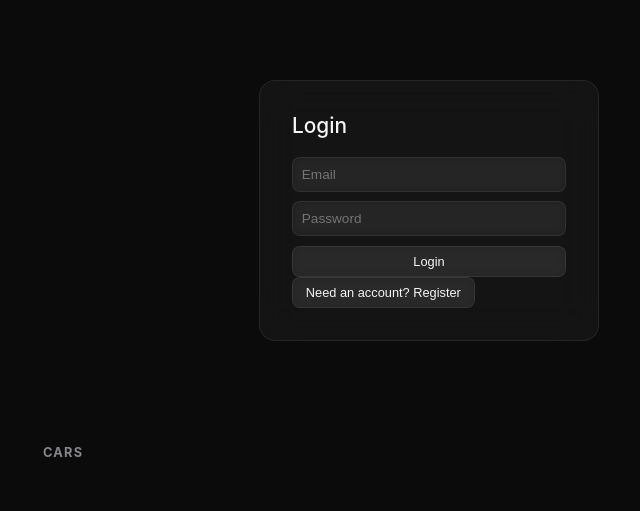
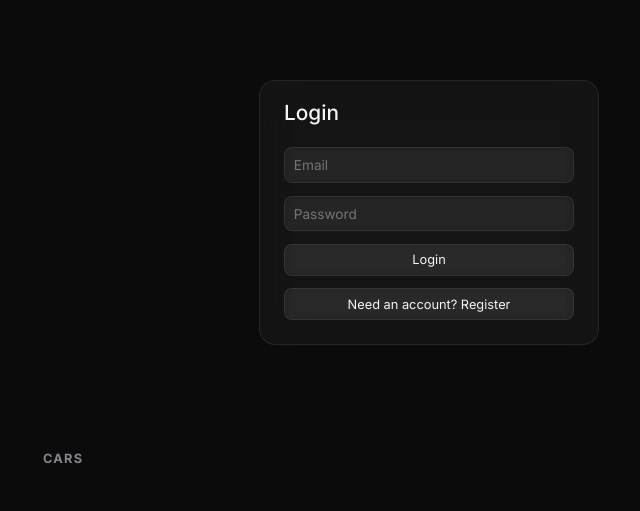
Before and after one commit to pinis3/GA, a website: page client/index.html in a window 1280 px wide. Shown: the whole page, without its empty margins (211-851 px from the left). Drawn offline with nearby package versions, Linux system fonts and the light colour scheme; no server answers.

Commit message:
fixed some css

```diff
--- a/client/client.js
+++ b/client/client.js
@@ -91,9 +91,9 @@ function Login({ setAuthenticated, setEmail }) {
                     onChange={(e) => setFormData({ ...formData, password: e.target.value })}
                     required
                 />
-                <button type="submit">{isRegistering ? "Register" : "Login"}</button>
+                <button className="login-btn" type="submit">{isRegistering ? "Register" : "Login"}</button>
             </form>
-            <button onClick={() => {
+            <button className="register-btn" onClick={() => {
                 setIsRegistering(!isRegistering);
                 setError("");
             }}>
--- a/client/index.html
+++ b/client/index.html
@@ -8,6 +8,9 @@
     <script crossorigin src="https://unpkg.com/react-dom@18/umd/react-dom.development.js"></script>
     <script src="https://unpkg.com/@babel/standalone/babel.min.js"></script>
     <script src="client.js" type="text/babel" defer></script>
+    <link rel="preconnect" href="https://fonts.googleapis.com">
+    <link rel="preconnect" href="https://fonts.gstatic.com" crossorigin>
+    <link href="https://fonts.googleapis.com/css2?family=EB+Garamond:ital,wght@0,400..800;1,400..800&family=Inter:ital,opsz,wght@0,14..32,100..900;1,14..32,100..900&display=swap" rel="stylesheet">
     <link rel="stylesheet" href="style.css">
 </head>
 <body>
--- a/client/style.css
+++ b/client/style.css
@@ -1,15 +1,49 @@
+/* Custom Properties / Theme Variables */
+:root {
+    --bg-main: #0b0b0c;
+    --text-primary: #f5f5f7;
+    --text-secondary: #a1a1a6;
+    --text-tertiary: #86868b;
+
+    --glass-bg-faint: rgba(255, 255, 255, 0.04);
+    --glass-bg-base: rgba(255, 255, 255, 0.06);
+    --glass-bg-hover: rgba(255, 255, 255, 0.12);
+
+    --glass-border-faint: rgba(255, 255, 255, 0.06);
+    --glass-border-base: rgba(255, 255, 255, 0.08);
+    --glass-border-active: rgba(255, 255, 255, 0.2);
+    --glass-border-focus: rgba(255, 255, 255, 0.15);
+}
+
+/* Smooth scrolling feel */
+html {
+    scroll-behavior: smooth;
+}
+
 /* Base reset */
 * {
     margin: 0;
     padding: 0;
     box-sizing: border-box;
+    font-family: "Inter", sans-serif;
 }
 
 body {
-    font-family: -apple-system, BlinkMacSystemFont, "SF Pro Text", "Segoe UI", sans-serif;
-    background: #0b0b0c;
-    color: #f5f5f7;
+    background: var(--bg-main);
+    color: var(--text-primary);
+    line-height: 1.5;
     -webkit-font-smoothing: antialiased;
+    -moz-osx-font-smoothing: grayscale; /* Added for Firefox consistency */
+}
+
+/* Subtle scrollbar */
+::-webkit-scrollbar {
+    width: 6px;
+}
+
+::-webkit-scrollbar-thumb {
+    background: var(--glass-border-focus);
+    border-radius: 10px;
 }
 
 /* Layout */
@@ -23,9 +57,11 @@ main {
 header {
     position: sticky;
     top: 0;
+    z-index: 100; /* Added z-index to ensure it stays above scrolling content */
     backdrop-filter: blur(14px);
+    -webkit-backdrop-filter: blur(14px); /* Safari support */
     background: rgba(20, 20, 22, 0.6);
-    border-bottom: 1px solid rgba(255,255,255,0.06);
+    border-bottom: 1px solid var(--glass-border-faint);
     padding: 1rem 2rem;
 }
 
@@ -37,66 +73,81 @@ nav {
 
 nav a {
     text-decoration: none;
-    color: #a1a1a6;
+    color: var(--text-secondary);
     font-size: 0.9rem;
-    transition: 0.2s;
+    transition: color 0.2s ease;
 }
 
-nav a:hover {
-    color: #ffffff;
+nav a:hover,
+nav a:focus-visible {
+    color: var(--text-primary);
+    outline: none; /* Handled by color change, but can add underline if preferred */
 }
 
 nav span {
     margin-left: auto;
-    color: #86868b;
+    color: var(--text-tertiary);
     font-size: 0.85rem;
 }
 
 /* Buttons (Apple style) */
 button,
 input[type="submit"] {
-    background: rgba(255,255,255,0.06);
-    border: 1px solid rgba(255,255,255,0.08);
-    color: #f5f5f7;
+    background: var(--glass-bg-base);
+    border: 1px solid var(--glass-border-base);
+    color: var(--text-primary);
     padding: 0.45rem 0.8rem;
     font-size: 0.8rem;
     border-radius: 8px;
     cursor: pointer;
     backdrop-filter: blur(6px);
-    transition: all 0.2s ease;
+    -webkit-backdrop-filter: blur(6px);
+    transition: background-color 0.2s ease, border-color 0.2s ease;
 }
 
 button:hover,
 input[type="submit"]:hover {
-    background: rgba(255,255,255,0.12);
+    background: var(--glass-bg-hover);
+}
+
+button:focus-visible,
+input[type="submit"]:focus-visible {
+    outline: none;
+    border-color: var(--text-secondary);
+    box-shadow: 0 0 0 2px rgba(255, 255, 255, 0.1);
 }
 
 /* Inputs */
 input {
     width: 100%;
-    background: rgba(255,255,255,0.04);
-    border: 1px solid rgba(255,255,255,0.08);
-    color: #f5f5f7;
+    background: var(--glass-bg-faint);
+    border: 1px solid var(--glass-border-base);
+    color: var(--text-primary);
     padding: 0.55rem;
     font-size: 0.85rem;
     border-radius: 8px;
     backdrop-filter: blur(4px);
+    -webkit-backdrop-filter: blur(4px);
+    transition: border-color 0.2s ease, box-shadow 0.2s ease;
 }
 
 input:focus {
     outline: none;
-    border-color: rgba(255,255,255,0.2);
+    border-color: var(--glass-border-active);
+    box-shadow: 0 0 0 2px rgba(255, 255, 255, 0.05); /* Subtle focus ring */
 }
 
 /* Login card */
 .login {
     max-width: 340px;
     margin: 5rem auto;
-    padding: 2rem;
+    padding: 1.5rem;
+    padding-top: 1rem;
     border-radius: 16px;
-    background: rgba(255,255,255,0.04);
+    background: var(--glass-bg-faint);
     backdrop-filter: blur(20px);
-    border: 1px solid rgba(255,255,255,0.08);
+    -webkit-backdrop-filter: blur(20px);
+    border: 1px solid var(--glass-border-base);
 }
 
 .login h1 {
@@ -108,30 +159,32 @@ input:focus {
 .login form {
     display: flex;
     flex-direction: column;
-    gap: 0.6rem;
+    gap: 0.8rem; /* Slightly increased for better tap targets on mobile */
 }
 
 /* Section titles */
 .content h1 {
     font-size: 0.8rem;
-    color: #86868b;
+    color: var(--text-tertiary);
+    text-transform: uppercase; /* Common in this aesthetic to pair with letter-spacing */
     letter-spacing: 1.2px;
     margin-bottom: 1rem;
 }
 
 /* Car cards (Apple cards) */
 .car {
-    background: rgba(255,255,255,0.04);
+    background: var(--glass-bg-faint);
     border-radius: 14px;
     padding: 1.2rem;
     margin-bottom: 0.9rem;
-    border: 1px solid rgba(255,255,255,0.06);
+    border: 1px solid var(--glass-border-faint);
     backdrop-filter: blur(12px);
-    transition: 0.2s ease;
+    -webkit-backdrop-filter: blur(12px);
+    transition: background-color 0.2s ease, border-color 0.2s ease;
 }
 
 .car:hover {
-    background: rgba(255,255,255,0.06);
+    background: var(--glass-bg-base);
 }
 
 .car h2 {
@@ -141,18 +194,18 @@ input:focus {
 
 .car h3 {
     font-size: 0.85rem;
-    color: #a1a1a6;
+    color: var(--text-secondary);
 }
 
 .car p {
     font-size: 0.8rem;
-    color: #86868b;
+    color: var(--text-tertiary);
     margin-top: 0.3rem;
 }
 
 /* Editing mode */
 .car.editing {
-    border-color: rgba(255,255,255,0.15);
+    border-color: var(--glass-border-focus);
 }
 
 /* Card buttons */
@@ -166,7 +219,7 @@ input:focus {
 .create {
     margin-top: 2rem;
     padding-top: 1.5rem;
-    border-top: 1px solid rgba(255,255,255,0.06);
+    border-top: 1px solid var(--glass-border-faint);
 }
 
 .create form {
@@ -174,17 +227,10 @@ input:focus {
     gap: 0.6rem;
 }
 
-/* Smooth scrolling feel */
-html {
-    scroll-behavior: smooth;
+.login-btn {
+    margin-bottom: 0.8rem;
 }
 
-/* Subtle scrollbar */
-::-webkit-scrollbar {
-    width: 6px;
+.register-btn{
+    width: 100%;
 }
-
-::-webkit-scrollbar-thumb {
-    background: rgba(255,255,255,0.15);
-    border-radius: 10px;
-}
```
